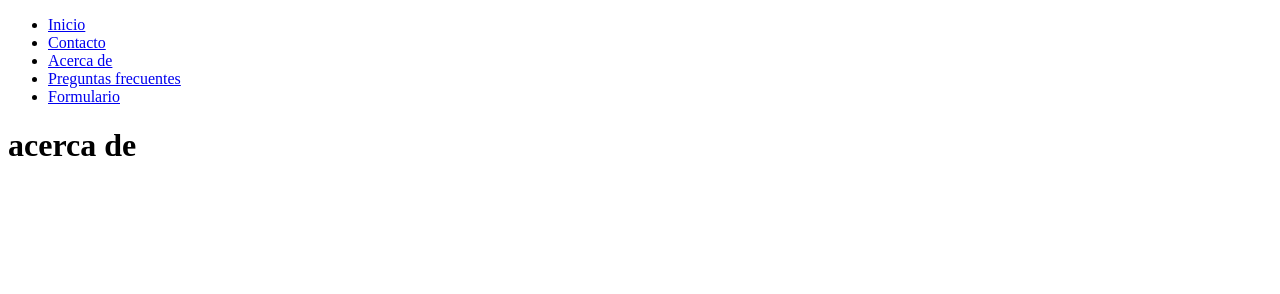
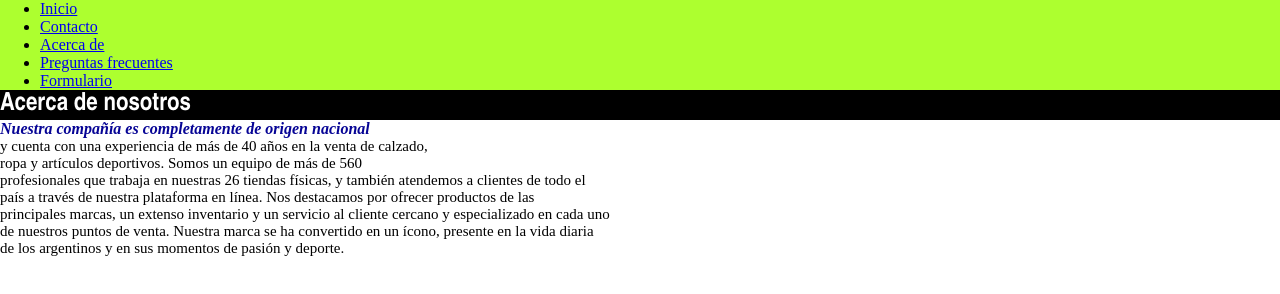
Before and after one commit to pablomezadev/TT-frontEnd-calzadosStore, a plain HTML site: page pages/acercaDe.html in a window 1280 px wide. Drawn offline with Linux system fonts and the light colour scheme.

Commit message:
clase04-introduccion css

```diff
--- /dev/null
+++ b/css/styles.css
@@ -0,0 +1,41 @@
+*{
+    margin:0px;
+    padding:50;
+}
+/* Medidas:
+rem o em :
+ */
+body{
+    background-color: rgb(255, 255, 255);
+    /* background-color: rgb(42, 42, 169);  */
+}
+h1{
+    color: rgb(255, 255, 255);
+    background-color:#000000;
+    font-size: 25px;
+    font-family: 'Frankling Gothic Medium', 'Arial Narrow', Arial, serif;
+}
+
+/*Regla general: usaremos CLASS para estilos repetidos y ID para estilos unicos*/
+p{
+    color: rgb(56, 56, 56);
+}
+
+#introduccion {
+    color: rgb(6, 4, 149);
+    font-style: italic;
+    font-weight: bold;
+}
+
+.parrafos{
+    color: black;
+    font-size: 15px;
+}
+
+header{
+    background-color:#229acd;
+}
+
+nav{
+    background-color: greenyellow;
+}
--- a/pages/acercaDe.html
+++ b/pages/acercaDe.html
@@ -3,7 +3,8 @@
 <head>
     <meta charset="UTF-8">
     <meta name="viewport" content="width=device-width, initial-scale=1.0">
-    <title>calzadoStore</title>
+    <title>CalzadoStore</title>
+    <link rel="stylesheet" href="../css/styles.css">
 </head>
 <body>
     <header>
@@ -17,6 +18,14 @@
             </ul>
         </nav>
     </header>
-    <h1>acerca de</h1>
+    <h1>Acerca de nosotros</h1>
+        <p id="introduccion">Nuestra compañía es completamente de origen nacional</p>
+        <p class="parrafos">y cuenta con una experiencia de más de 40 años en la venta de calzado,</p>
+        <p class="parrafos">ropa y artículos deportivos. Somos un equipo de más de 560</p>
+        <p class="parrafos">profesionales que trabaja en nuestras 26 tiendas físicas, y también atendemos a clientes de todo el</p>
+        <p class="parrafos">país a través de nuestra plataforma en línea. Nos destacamos por ofrecer productos de las</p>
+        <p class="parrafos">principales marcas, un extenso inventario y un servicio al cliente cercano y especializado en cada uno</p>
+        <p class="parrafos">de nuestros puntos de venta. Nuestra marca se ha convertido en un ícono, presente en la vida diaria</p>
+        <p class="parrafos">de los argentinos y en sus momentos de pasión y deporte.</p>
 </body>
 </html>
```
Also changed, not shown: index.html (+8 -2 lines), pages/contacto.html (+1 -0 lines), pages/formulario.html (+1 -0 lines), pages/preguntas.html (+1 -0 lines).
